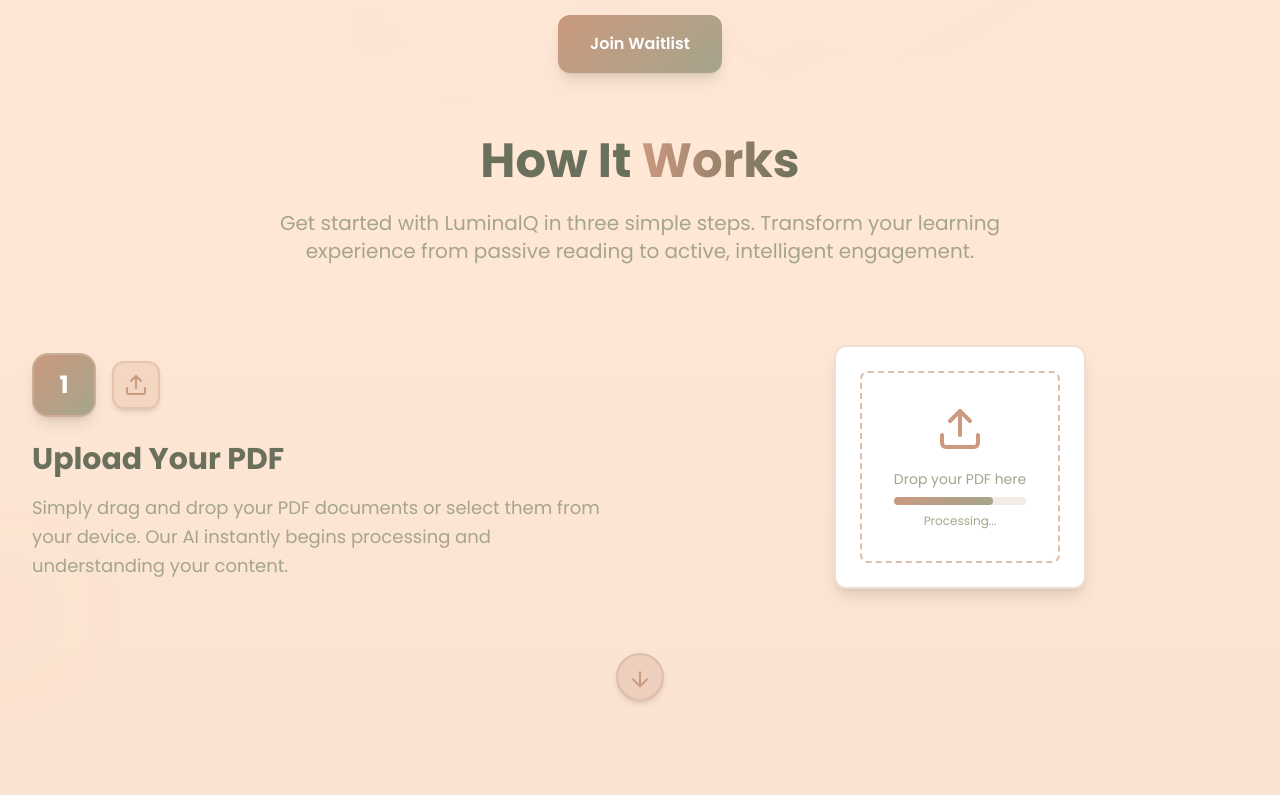
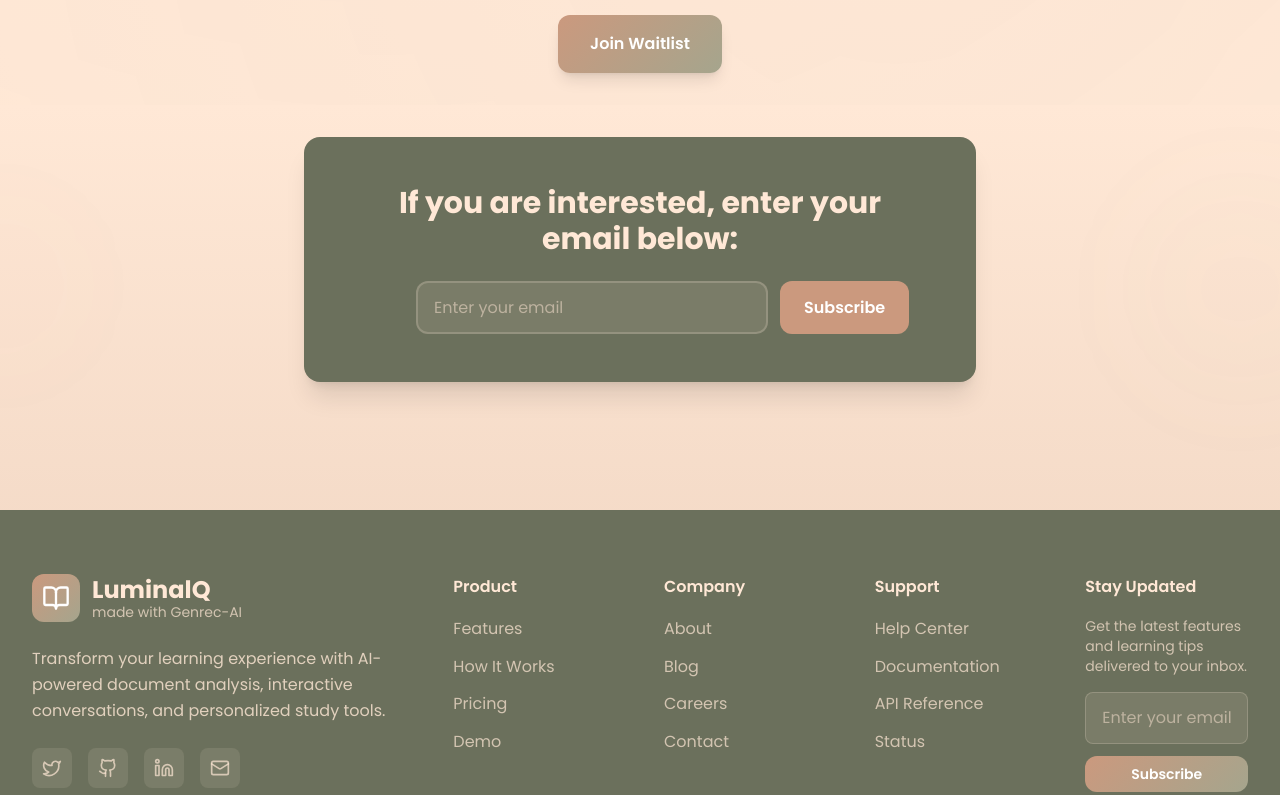
Before and after one commit to Navaneethakrishnan-morg/website, a Next.js app: page / in a window 1280 px wide. Shown: the part 1960-2755 px from the top of the page. Built offline with nearby package versions, Linux system fonts and the light colour scheme.

Commit message:
Replace How It Works section with dark email signup box

```diff
--- a/src/components/HowItWorks.tsx
+++ b/src/components/HowItWorks.tsx
@@ -2,132 +2,8 @@
 
 import React from 'react';
 import { motion } from 'framer-motion';
-import { Upload, MessageCircle, CheckCircle, ArrowRight } from 'lucide-react';
-import { Card } from '@/components/ui';
 
 const HowItWorks = () => {
-  const steps = [
-    {
-      number: 1,
-      icon: Upload,
-      title: 'Upload Your PDF',
-      description: 'Simply drag and drop your PDF documents or select them from your device. Our AI instantly begins processing and understanding your content.',
-      mockup: (
-        <div className="bg-white rounded-xl shadow-lg border-2 border-sandy-beige/50 p-6 w-full max-w-sm">
-          <div className="border-2 border-dashed border-sandy-beige rounded-lg p-8 text-center">
-            <Upload className="w-12 h-12 text-terracotta mx-auto mb-4" />
-            <p className="text-sm text-muted-sage mb-2">Drop your PDF here</p>
-            <div className="w-full bg-sandy-beige/30 rounded-full h-2">
-              <motion.div
-                className="bg-gradient-primary h-2 rounded-full"
-                initial={{ width: 0 }}
-                animate={{ width: '75%' }}
-                transition={{ duration: 2, delay: 1 }}
-              />
-            </div>
-            <p className="text-xs text-muted-sage mt-2">Processing...</p>
-          </div>
-        </div>
-      ),
-    },
-    {
-      number: 2,
-      icon: MessageCircle,
-      title: 'Chat & Learn',
-      description: 'Start asking questions about your document. Our AI provides detailed explanations, generates questions, and helps you understand complex concepts.',
-      mockup: (
-        <div className="bg-white rounded-xl shadow-lg border-2 border-sandy-beige/50 p-4 w-full max-w-sm">
-          <div className="space-y-3">
-            <div className="bg-sandy-beige/30 rounded-lg p-3 text-right">
-              <p className="text-sm text-olive-green">What is neural network?</p>
-            </div>
-            <div className="bg-terracotta/10 rounded-lg p-3">
-              <p className="text-sm text-olive-green">A neural network is a computing system inspired by biological neural networks...</p>
-            </div>
-            <div className="bg-light-sage/20 rounded-lg p-2 text-center">
-              <p className="text-xs text-muted-sage">✨ Generated 5 quiz questions</p>
-            </div>
-          </div>
-        </div>
-      ),
-    },
-    {
-      number: 3,
-      icon: CheckCircle,
-      title: 'Test & Review',
-      description: 'Take AI-generated quizzes, review your notes, and track your learning progress. Build confidence through interactive practice sessions.',
-      mockup: (
-        <div className="bg-white rounded-xl shadow-lg border-2 border-sandy-beige/50 p-4 w-full max-w-sm">
-          <div className="space-y-4">
-            <div className="text-center">
-              <h4 className="font-semibold text-olive-green text-sm mb-2">Quiz Results</h4>
-              <div className="relative w-20 h-20 mx-auto">
-                <svg className="transform -rotate-90 w-20 h-20">
-                  <circle
-                    cx="40"
-                    cy="40"
-                    r="36"
-                    stroke="#DDBEA9"
-                    strokeWidth="8"
-                    fill="transparent"
-                  />
-                  <motion.circle
-                    cx="40"
-                    cy="40"
-                    r="36"
-                    stroke="#CB997E"
-                    strokeWidth="8"
-                    fill="transparent"
-                    strokeLinecap="round"
-                    strokeDasharray={226}
-                    initial={{ strokeDashoffset: 226 }}
-                    animate={{ strokeDashoffset: 56.5 }}
-                    transition={{ duration: 2, delay: 1 }}
-                  />
-                </svg>
-                <div className="absolute inset-0 flex items-center justify-center">
-                  <span className="text-lg font-bold text-terracotta">85%</span>
-                </div>
-              </div>
-            </div>
-            <div className="space-y-2">
-              <div className="flex justify-between text-xs">
-                <span className="text-muted-sage">Questions Answered</span>
-                <span className="text-olive-green font-medium">17/20</span>
-              </div>
-              <div className="flex justify-between text-xs">
-                <span className="text-muted-sage">Study Streak</span>
-                <span className="text-olive-green font-medium">5 days</span>
-              </div>
-            </div>
-          </div>
-        </div>
-      ),
-    },
-  ];
-
-  const containerVariants = {
-    hidden: { opacity: 0 },
-    visible: {
-      opacity: 1,
-      transition: {
-        staggerChildren: 0.3,
-        delayChildren: 0.2,
-      },
-    },
-  };
-
-  const stepVariants = {
-    hidden: { opacity: 0, y: 50 },
-    visible: {
-      opacity: 1,
-      y: 0,
-      transition: {
-        duration: 0.8,
-      },
-    },
-  };
-
   return (
     <section id="how-it-works" className="py-20 lg:pt-8 lg:pb-32 relative overflow-hidden">
       {/* Background */}
@@ -163,125 +39,25 @@ const HowItWorks = () => {
       </div>
 
       <div className="container-custom relative z-10">
-        {/* Section Header */}
+        {/* Dark Box with Email Form */}
         <motion.div
-          className="text-center mb-20"
+          className="bg-olive-green rounded-2xl p-8 md:p-12 shadow-xl max-w-2xl mx-auto"
           initial={{ opacity: 0, y: 30 }}
           whileInView={{ opacity: 1, y: 0 }}
           viewport={{ once: true }}
           transition={{ duration: 0.8 }}
         >
-          <h2 className="text-3xl md:text-4xl lg:text-5xl font-bold text-olive-green mb-6">
-            How It <span className="text-gradient">Works</span>
-          </h2>
-          <p className="text-lg md:text-xl text-muted-sage max-w-3xl mx-auto leading-relaxed">
-            Get started with LuminalQ in three simple steps. Transform your learning
-            experience from passive reading to active, intelligent engagement.
-          </p>
-        </motion.div>
-
-        {/* Steps */}
-        <motion.div
-          className="space-y-16 lg:space-y-24"
-          variants={containerVariants}
-          initial="hidden"
-          whileInView="visible"
-          viewport={{ once: true, margin: "-100px" }}
-        >
-          {steps.map((step, index) => (
-            <motion.div
-              key={step.number}
-              variants={stepVariants}
-              className="relative"
-            >
-              <div className={`grid lg:grid-cols-2 gap-12 lg:gap-16 items-center ${
-                index % 2 === 1 ? 'lg:grid-flow-col-dense' : ''
-              }`}>
-                {/* Content */}
-                <div className={`space-y-6 ${index % 2 === 1 ? 'lg:col-start-2' : ''}`}>
-                  <div className="flex items-center space-x-4">
-                    <motion.div
-                      className="w-16 h-16 bg-gradient-primary border-2 border-sandy-beige/50 shadow-lg rounded-2xl flex items-center justify-center relative"
-                      whileHover={{ scale: 1.1 }}
-                      transition={{ duration: 0.3 }}
-                    >
-                      <span className="text-2xl font-bold text-white">
-                        {step.number}
-                      </span>
-                      <motion.div
-                        className="absolute inset-0 bg-gradient-primary rounded-2xl opacity-0"
-                        whileHover={{ opacity: 0.8, scale: 1.2 }}
-                        transition={{ duration: 0.3 }}
-                      />
-                    </motion.div>
-                    <div className="w-12 h-12 bg-terracotta/20 border-2 border-terracotta/30 shadow-md rounded-xl flex items-center justify-center">
-                      <step.icon className="w-6 h-6 text-terracotta" />
-                    </div>
-                  </div>
-
-                  <div>
-                    <h3 className="text-2xl md:text-3xl font-bold text-olive-green mb-4">
-                      {step.title}
-                    </h3>
-                    <p className="text-lg text-muted-sage leading-relaxed">
-                      {step.description}
-                    </p>
-                  </div>
-                </div>
-
-                {/* Mockup */}
-                <div className={`flex justify-center ${index % 2 === 1 ? 'lg:col-start-1' : ''}`}>
-                  <motion.div
-                    whileHover={{ scale: 1.05 }}
-                    transition={{ duration: 0.3 }}
-                  >
-                    {step.mockup}
-                  </motion.div>
-                </div>
-              </div>
-
-              {/* Connecting Arrow (except for last step) */}
-              {index < steps.length - 1 && (
-                <motion.div
-                  className="flex justify-center mt-12 lg:mt-16"
-                  initial={{ opacity: 0, scale: 0.5 }}
-                  whileInView={{ opacity: 1, scale: 1 }}
-                  viewport={{ once: true }}
-                  transition={{ duration: 0.5, delay: 0.5 }}
-                >
-                  <div className="w-12 h-12 bg-sandy-beige/50 border-2 border-sandy-beige shadow-md rounded-full flex items-center justify-center">
-                    <motion.div
-                      animate={{ y: [0, 5, 0] }}
-                      transition={{ duration: 2, repeat: Infinity }}
-                    >
-                      <ArrowRight className="w-6 h-6 text-terracotta transform rotate-90" />
-                    </motion.div>
-                  </div>
-                </motion.div>
-              )}
-            </motion.div>
-          ))}
-        </motion.div>
-
-        {/* Bottom Contact Form */}
-        <motion.div
-          className="text-center mt-20"
-          initial={{ opacity: 0, y: 30 }}
-          whileInView={{ opacity: 1, y: 0 }}
-          viewport={{ once: true }}
-          transition={{ duration: 0.8, delay: 0.3 }}
-        >
-          <div className="max-w-md mx-auto space-y-6">
-            <p className="text-2xl md:text-3xl font-bold text-olive-green">
+          <div className="text-center space-y-6">
+            <p className="text-2xl md:text-3xl font-bold text-cream">
               If you are interested, enter your email below:
             </p>
 
-            <div className="flex flex-col sm:flex-row gap-3">
+            <div className="flex flex-col sm:flex-row gap-3 max-w-md mx-auto">
               <input
                 type="email"
                 placeholder="Enter your email"
-                className="flex-1 px-4 py-3 bg-sandy-beige/30 border-2 border-sandy-beige rounded-xl
-                         placeholder:text-muted-sage text-olive-green
+                className="flex-1 px-4 py-3 bg-cream/10 border-2 border-cream/20 rounded-xl
+                         placeholder:text-cream/50 text-cream
                          focus:outline-none focus:border-terracotta focus:ring-4 focus:ring-terracotta/20
                          transition-all duration-300"
                 id="contact-email"
@@ -292,12 +68,12 @@ const HowItWorks = () => {
                   const email = emailInput?.value || '';
                   window.location.href = `mailto:${email}`;
                 }}
-                className="bg-gradient-primary text-white font-semibold py-3 px-6 rounded-xl
+                className="bg-terracotta text-white font-semibold py-3 px-6 rounded-xl
                          transition-all duration-300 hover:scale-105 hover:shadow-lg
                          focus:outline-none focus:ring-4 focus:ring-terracotta/50
                          whitespace-nowrap"
               >
-                Send
+                Subscribe
               </button>
             </div>
           </div>
```
